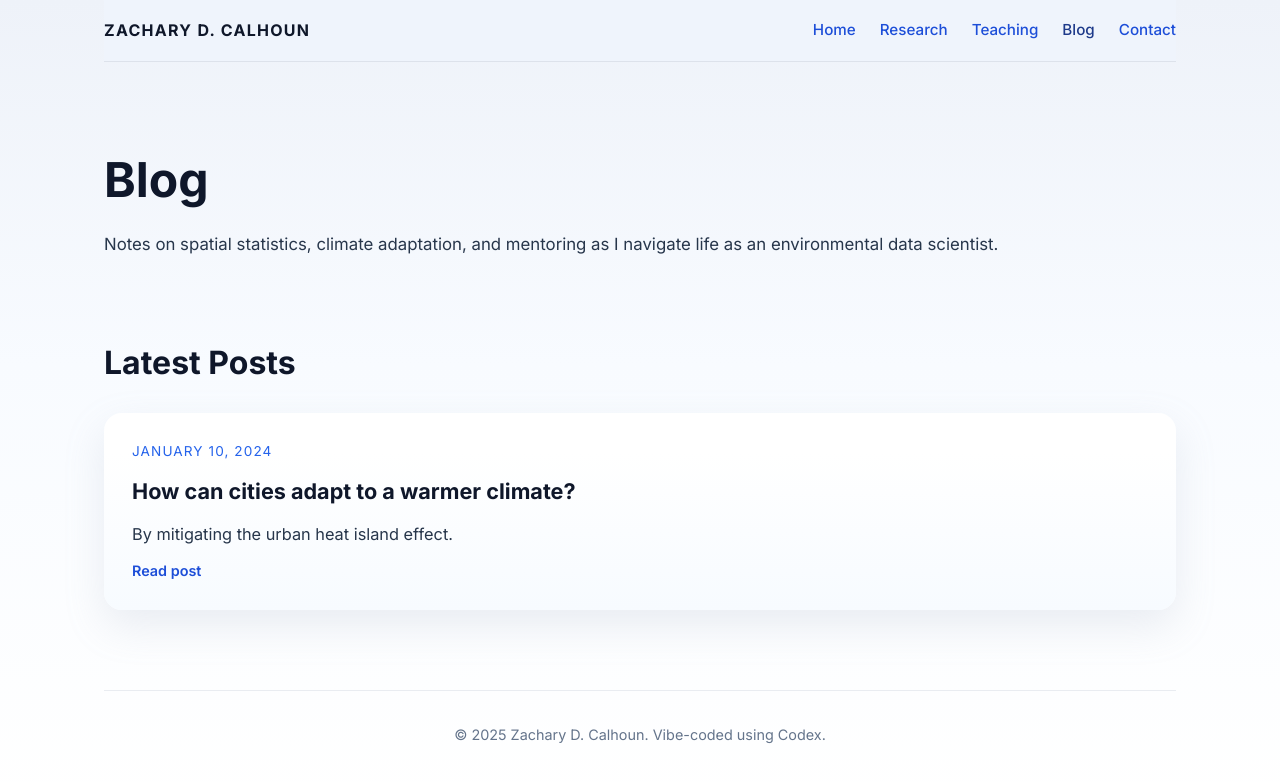
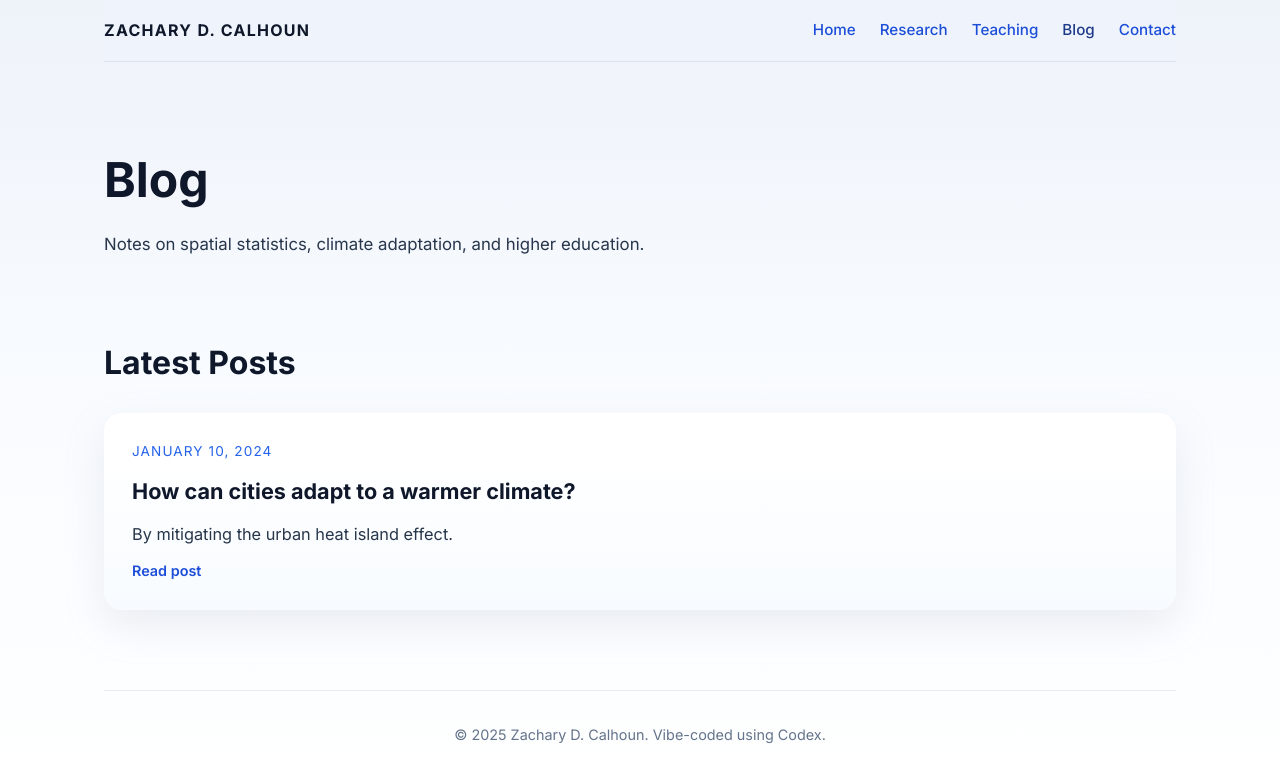
Before and after one commit to zcalhoun/zcalhoun.github.io, a React (Vite) app: page /#/blog in a window 1280 px wide. Shown: the top 782 px of the page. Built offline with nearby package versions, Linux system fonts and the light colour scheme.

Commit message:
Changed some text

```diff
--- a/src/pages/Blog.jsx
+++ b/src/pages/Blog.jsx
@@ -10,8 +10,7 @@ function Blog() {
             <header className="page-intro">
                 <h1>Blog</h1>
                 <p>
-                    Notes on spatial statistics, climate adaptation, and mentoring as I navigate life as an environmental
-                    data scientist.
+                    Notes on spatial statistics, climate adaptation, and higher education.
                 </p>
             </header>
 
```
